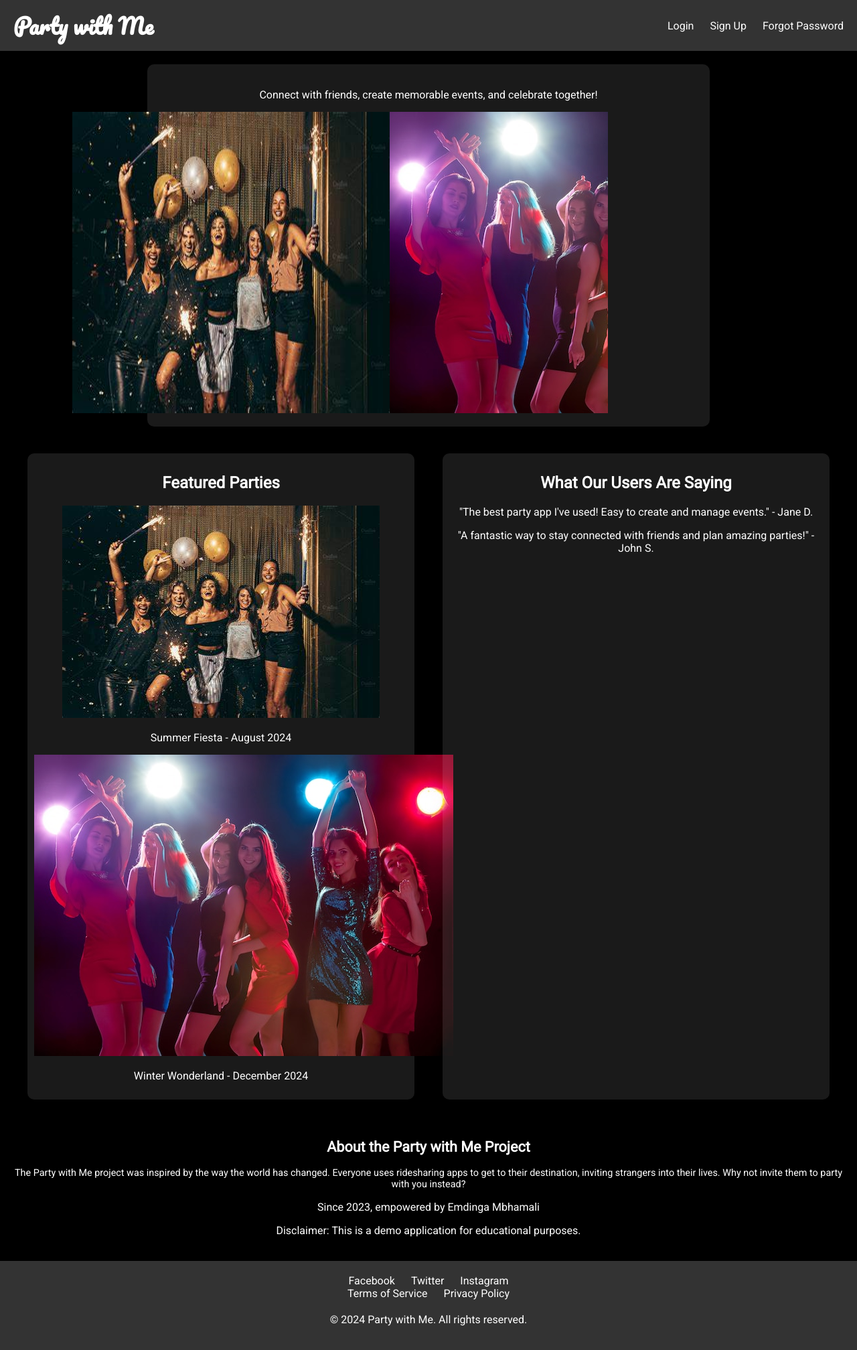
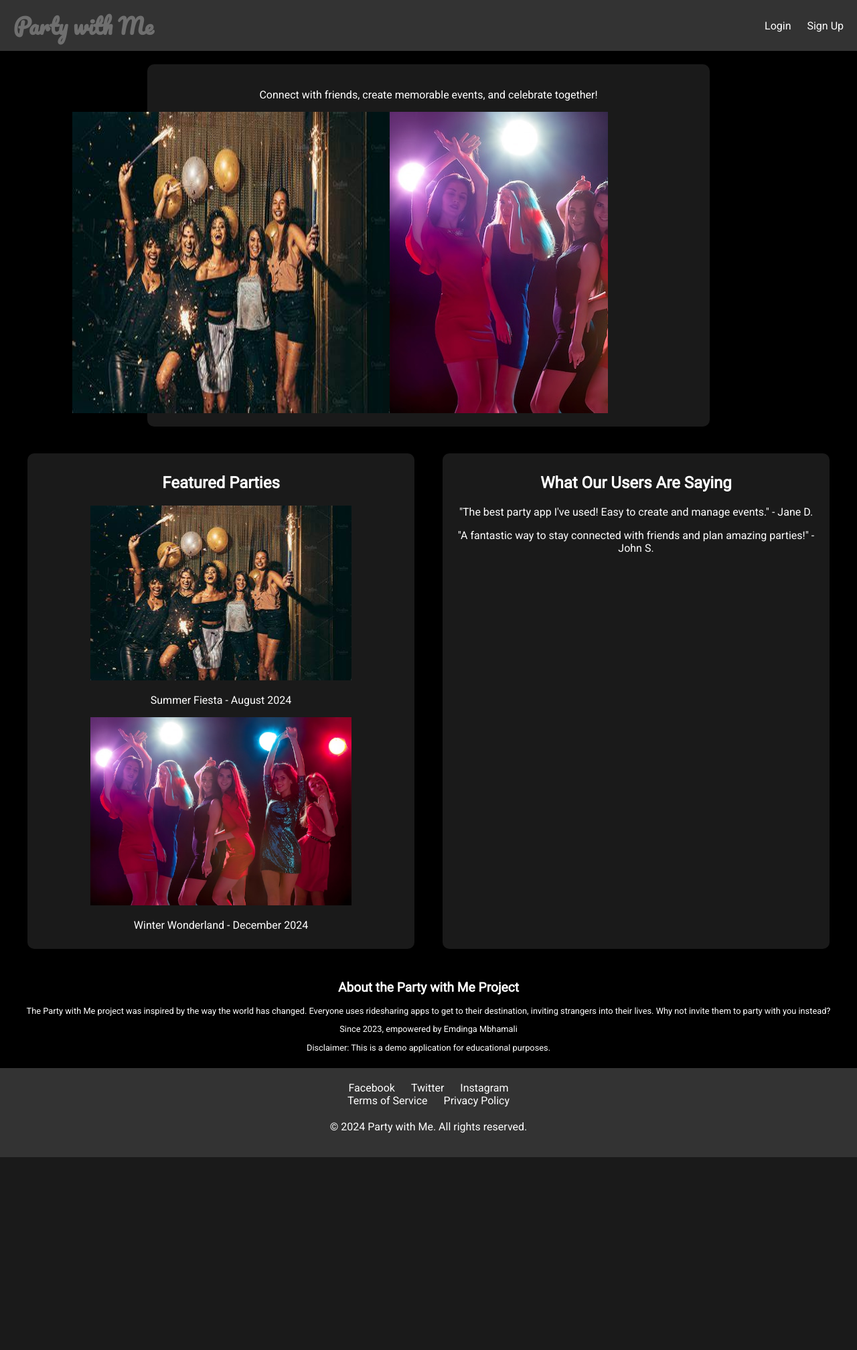
Before and after one commit to emdinga/Party_with_me, a Flask app: page / in a window 1280 px wide. Shown: the whole page at 67% size. After the commit the page ends 1728 px from the top, so only its background shows below. Run offline with Flask 2, Linux system fonts and the light colour scheme; data that the repository does not hold is empty.

Commit message:
layout changes

```diff
--- a/static/style.css
+++ b/static/style.css
@@ -17,6 +17,7 @@ body {
 .header .logo h1 {
     font-family: 'Pacifico', cursive;
     margin: 0;
+    animation: blink 1s infinite;
 }
 
 .auth-links a {
@@ -54,7 +55,7 @@ body {
 }
 
 .image-slider img {
-    width: 100%;
+    width: 80%;
     height: auto;
     display: inline-block;
 }
@@ -87,13 +88,19 @@ body {
     margin: 10px 0;
 }
 
+.featured-party img {
+    width: 70%;
+    height: auto;
+    display: inline-block;
+}
+
 .about {
     text-align: center;
-    padding: 20px;
+    padding: 10px;
 }
 
 .about .content {
-    font-size: 0.9em;
+    font-size: 0.8em;
 }
 
 .footer {
--- a/templates/index.html
+++ b/templates/index.html
@@ -8,6 +8,15 @@
     <link rel="stylesheet" href="{{ url_for('static', filename='style.css') }}">
     <link href="https://fonts.googleapis.com/css2?family=Pacifico&family=Roboto:wght@300;400&display=swap" rel="stylesheet">
     <script src="{{ url_for('static', filename='script.js') }}" defer></script>
+    <style>
+        @keyframes blink {
+            0%, 100% { opacity: 1; }
+            50% { opacity: 0; }
+        }
+        .logo h1 {
+            animation: blink 1s infinite;
+        }
+    </style>
 </head>
 <body>
 
@@ -19,7 +28,6 @@
         <div class="auth-links">
             <a href="{{ url_for('login') }}">Login</a>
             <a href="{{ url_for('signup') }}">Sign Up</a>
-            <a href="{{ url_for('forgot_password') }}">Forgot Password</a>
         </div>
     </header>
 
@@ -73,10 +81,8 @@
         <div class="content">
             <h2>About the Party with Me Project</h2>
             <p class="small-text">The Party with Me project was inspired by the way the world has changed. Everyone uses ridesharing apps to get to their destination, inviting strangers into their lives. Why not invite them to party with you instead?</p>
-        </div>
-        <div class="empowered-by">
-            <p>Since 2023, empowered by Emdinga Mbhamali</p>
-            <p>Disclaimer: This is a demo application for educational purposes.</p>
+            <p class="small-text">Since 2023, empowered by Emdinga Mbhamali</p>
+            <p class="small-text">Disclaimer: This is a demo application for educational purposes.</p>
         </div>
     </section>
 
@@ -88,8 +94,8 @@
             <a href="https://instagram.com/emdinga" target="_blank" class="social-link">Instagram</a>
         </div>
         <div class="footer-links">
-            <a href="#" class="footer-link" data-modal="terms">Terms of Service</a>
-            <a href="#" class="footer-link" data-modal="privacy">Privacy Policy</a>
+            <a href="terms-modal" class="footer-link" data-modal="terms">Terms of Service</a>
+            <a href="privacy-modal" class="footer-link" data-modal="privacy">Privacy Policy</a>
         </div>
         <div class="footer-note">
             <p>&copy; 2024 Party with Me. All rights reserved.</p>
@@ -137,8 +143,8 @@
             - To communicate with you, including sending updates and promotional materials.<br>
             - To improve our application and services.</p>
             <p><strong>4. Sharing Your Information</strong><br>
-            We do not sell, trade, or otherwise transfer your personal information to outside parties except as described in this policy. We may share your information with:<br>
-            - <strong>Service Providers</strong>: Third parties who assist us in operating our application and services.<br>
+            We do not sell, trade, or otherwise transfer your personal information to outside parties, except as described below:<br>
+            - <strong>Service Providers</strong>: We may share your information with third-party service providers who assist us in operating our application.<br>
             - <strong>Legal Requirements</strong>: When required by law or to protect our rights.</p>
             <p><strong>5. Security</strong><br>
             We implement reasonable security measures to protect your information from unauthorized access and disclosure. However, no method of transmission over the internet or electronic storage is 100% secure.</p>
```
